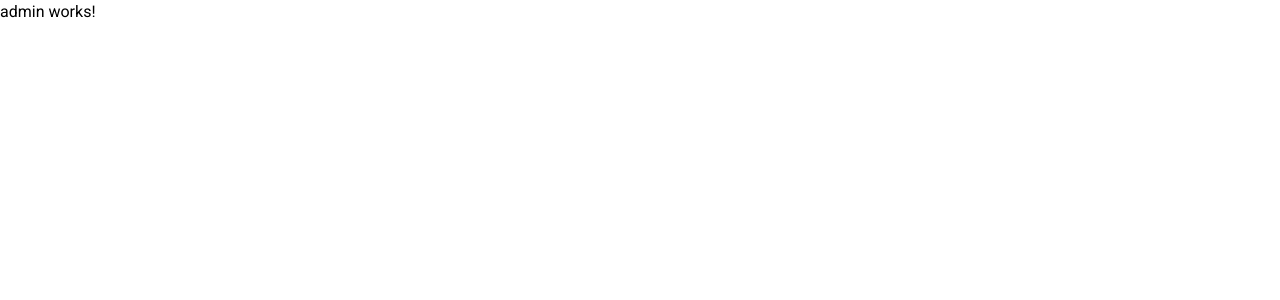
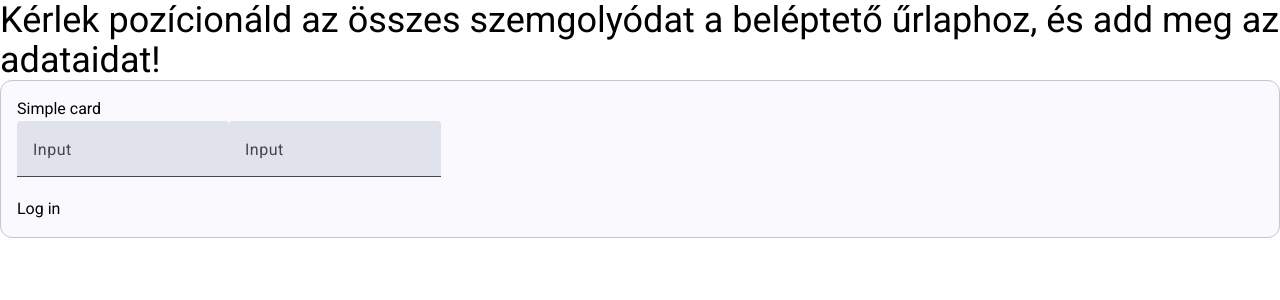
Before and after one commit to tuszmak/udemx-auto-foglalas, an Angular app in the folder frontend/: page /admin in a window 1280 px wide. Shown: the top 300 px of the page. Built offline with nearby package versions, Linux system fonts and the light colour scheme.

Commit message:
feat: add mock login

```diff
--- a/frontend/src/app/admin/admin.component.html
+++ b/frontend/src/app/admin/admin.component.html
@@ -1 +1,6 @@
-<p>admin works!</p>
+<div *ngIf="!loginData">
+  <app-login />
+</div>
+<div *ngIf="loginData">
+  <div>Foo</div>
+</div>
--- a/frontend/src/app/admin/admin.component.ts
+++ b/frontend/src/app/admin/admin.component.ts
@@ -1,9 +1,13 @@
+import { CommonModule } from '@angular/common';
 import { Component } from '@angular/core';
+import { LoginComponent } from './login/login.component';
 
 @Component({
   selector: 'app-admin',
-  imports: [],
+  imports: [LoginComponent, CommonModule],
   templateUrl: './admin.component.html',
   styleUrl: './admin.component.css',
 })
-export class AdminComponent {}
+export class AdminComponent {
+  loginData = localStorage.getItem('userName');
+}
--- /dev/null
+++ b/frontend/src/app/admin/login/login.component.html
@@ -0,0 +1,21 @@
+<h1 class="text-4xl">
+  Kérlek pozícionáld az összes szemgolyódat a beléptető űrlaphoz, és add meg az
+  adataidat!
+</h1>
+<mat-card appearance="outlined">
+  <mat-card-content
+    >Simple card
+    <form [formGroup]="loginData">
+      <mat-form-field>
+        <mat-label>Input</mat-label>
+        <input matInput formControlName="userName" />
+      </mat-form-field>
+
+      <mat-form-field>
+        <mat-label>Input</mat-label>
+        <input matInput formControlName="password" />
+      </mat-form-field>
+    </form>
+    <button (click)="login()">Log in</button>
+  </mat-card-content>
+</mat-card>
--- /dev/null
+++ b/frontend/src/app/admin/login/login.component.ts
@@ -0,0 +1,33 @@
+import { ChangeDetectionStrategy, Component } from '@angular/core';
+import { FormControl, FormGroup, ReactiveFormsModule } from '@angular/forms';
+import { MatCardModule } from '@angular/material/card';
+import { MatFormFieldModule } from '@angular/material/form-field';
+import { MatInputModule } from '@angular/material/input';
+import { MatSelectModule } from '@angular/material/select';
+
+@Component({
+  selector: 'app-login',
+  imports: [
+    MatCardModule,
+    MatFormFieldModule,
+    MatInputModule,
+    MatSelectModule,
+    ReactiveFormsModule,
+  ],
+  templateUrl: './login.component.html',
+  styleUrl: './login.component.css',
+  changeDetection: ChangeDetectionStrategy.OnPush,
+})
+export class LoginComponent {
+  loginData = new FormGroup({
+    userName: new FormControl(),
+    password: new FormControl(),
+  });
+
+  login() {
+    const { userName, password } = this.loginData.getRawValue();
+    localStorage.setItem('userName', userName);
+    localStorage.setItem('passWord', password);
+    window.location.reload();
+  }
+}
```
Also changed, not shown: frontend/src/app/admin/login/login.component.css (added), 1 other file (tests, documents, lock files or other folders).
